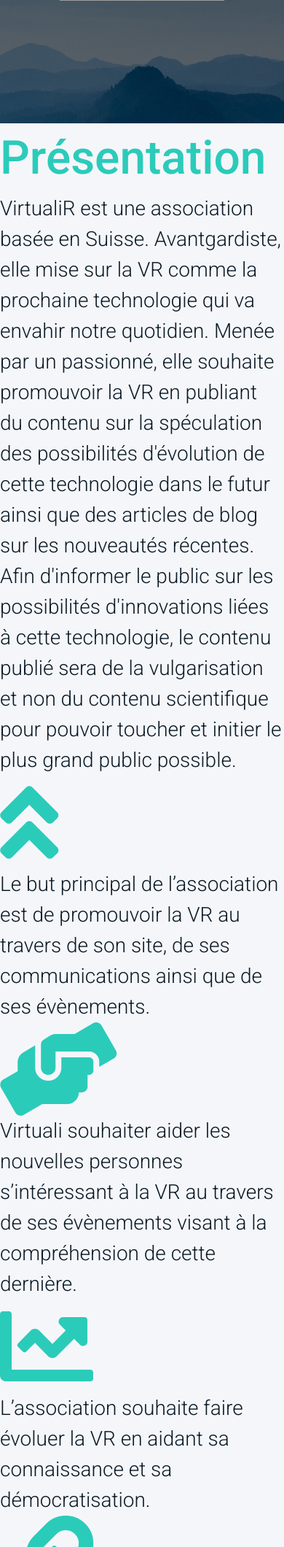
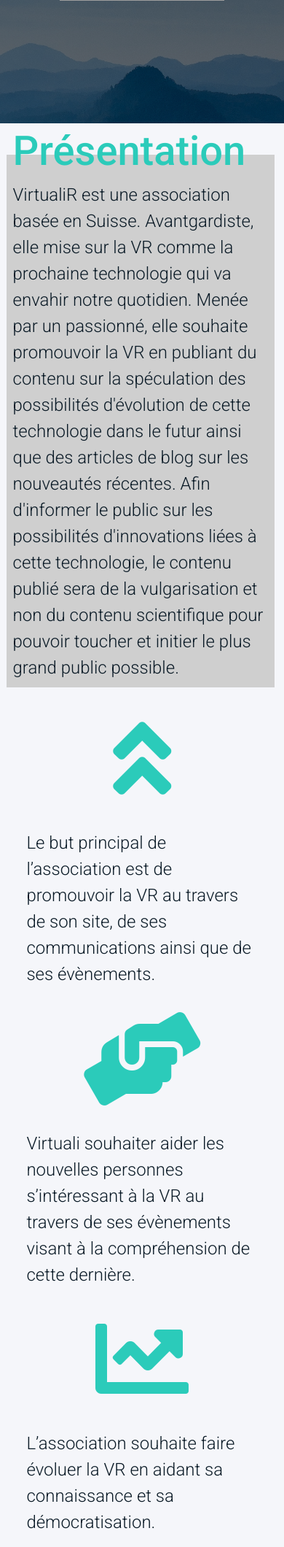
Before and after one commit to quinteirosm/tpi_mai_2019, a PHP site: page /association.php in a window 390 px wide. Shown: the part 337-2457 px from the top of the page at 73% size. Run offline with PHP 8.4, Linux system fonts and the light colour scheme; some libraries are stand-ins or nearby versions; grey boxes are pictures that could not be loaded.

Commit message:
blop responsive ok

```diff
--- a/03_Realisation/css/desktop.css
+++ b/03_Realisation/css/desktop.css
@@ -1,4 +1,5 @@
 @media screen and (min-width: 600px) {
+
   /* ------------------------------- CSS RESET ------------------------------- */
   html, body, div, span, applet, object, iframe,
   h1, h2, h3, h4, h5, h6, p, blockquote, pre,
@@ -110,7 +111,7 @@
     color: #dbdbdb;
   }
 
-  .nav{
+  .nav {
     display: none;
   }
 
@@ -150,7 +151,7 @@
   #landingPageIndex a,
   #landingPageIndex h1,
   #landingPage a,
-  #landingPage h1{
+  #landingPage h1 {
     color: #f5f6fa;
   }
 
@@ -432,6 +433,11 @@
     margin-top: -8vh;
   }
 
+  /* ------------------------------- Association - Valeurs ------------------------------- */
+  #valeurs {
+    padding: 5vh;
+  }
+
   .cont0 {
     display: flex;
     flex-direction: row;
@@ -439,11 +445,6 @@
     justify-content: flex-start;
     align-items: center;
     width: 30%;
-  }
-
-  /* ------------------------------- Association - Valeurs ------------------------------- */
-  #valeurs {
-    padding: 5vh;
   }
 
   .cont25 {
@@ -541,8 +542,8 @@
   }
 
   /* ------------------------------- Contact ------------------------------- */
-  form{
-    display:flex;
+  form {
+    display: flex;
     margin: auto;
     flex-direction: column;
     height: 100vh;
@@ -552,7 +553,7 @@
     align-items: center;
   }
 
-  .nameBox, .mailBox, .msgbox{
+  .nameBox, .mailBox, .msgbox {
     width: 40vw;
     display: flex;
     justify-content: center;
@@ -561,7 +562,7 @@
     margin: 2vh;
   }
 
-  .nom, .mail, .message{
+  .nom, .mail, .message {
     padding: 2vh;
     width: 100px;
     background-color: #45aaf2;
@@ -569,11 +570,11 @@
     color: #ffffff;
   }
 
-  .champ{
+  .champ {
     padding: 8px;
-  	border: 4px solid #45aaf2;
-  	font-weight: bold;
-  	text-decoration: none;
+    border: 4px solid #45aaf2;
+    font-weight: bold;
+    text-decoration: none;
     height: 4vh;
     width: 100%;
     background-color: rgba(255, 255, 255, .5);
--- a/03_Realisation/css/mobile.css
+++ b/03_Realisation/css/mobile.css
@@ -52,13 +52,13 @@
 
 /* ------------------------------- TEXTE ------------------------------- */
 h1 {
-  font-size: 4rem;
+  font-size: 3.5rem;
   font-weight: 500;
   color: #2BCBBA;
 }
 
 h2 {
-  font-size: 3rem;
+  font-size: 2.5rem;
   font-weight: 400;
   color: #0a1a26;
 }
@@ -66,7 +66,7 @@
 p {
   font-weight: 300;
   color: #0a1a26;
-  font-size: 1.75rem;
+  font-size: 1.5rem;
 }
 
 i {
@@ -108,7 +108,7 @@
   color: #dbdbdb;
 }
 
-.nav{
+.nav {
   display: none;
 }
 
@@ -148,7 +148,7 @@
 #landingPageIndex a,
 #landingPageIndex h1,
 #landingPage a,
-#landingPage h1{
+#landingPage h1 {
   color: #f5f6fa;
 }
 
@@ -228,7 +228,7 @@
   margin: 1vw;
 }
 
-.redirectBloc>*{
+.redirectBloc>* {
   margin: 4vw;
 }
 
@@ -251,7 +251,6 @@
 
 .blocTxt p {
   color: #f5f6fa;
-  font-size: 1.5rem;
   text-align: center;
 }
 
@@ -267,7 +266,7 @@
   min-height: 100vh;
 }
 
-assoTxt > * {
+assoTxt>* {
   margin: 5vh;
 }
 
@@ -302,16 +301,132 @@
 
 footer>p {
   color: #f5f6fa;
-    font-size: 1.5rem;
 }
 
 /* ------------------------------- VR - description ------------------------------- */
 #description {
   min-height: 40vh;
-    width: 75vw;
+  width: 90vw;
   padding: 2vh;
 }
 
-  #description>p {
-    font-size: 1.5rem;
+/* ------------------------------- VR - 2018 ------------------------------- */
+#vrEn2018 {
+  min-height: 100vh;
+  width: 90vw;
+  padding: 2vh;
+  flex-wrap: wrap;
 }
+
+/* ------------------------------- VR - 2019 ------------------------------- */
+#vrEn2019 {
+  min-height: 100vh;
+  padding: 2vh;
+}
+
+.topAlign {
+  align-items: flex-start;
+}
+
+/* ------------------------------- Blog - articles récents ------------------------------- */
+#articlesRecents {
+  min-height: 100vh;
+  align-items: baseline;
+}
+
+.article {
+  max-width: 80%;
+  margin: 4vh;
+}
+
+.article>h2 {
+  font-size: 2.5rem;
+}
+
+.article>img {
+  width: 100%;
+}
+
+.article>p {
+  overflow: hidden;
+  white-space: nowrap;
+}
+
+.articleShow {
+  top: 0;
+  position: fixed;
+  height: 100vh;
+  width: 100vw;
+  display: none;
+  z-index: 50;
+  background-color: red;
+  overflow: auto;
+  background-color: rgb(0, 0, 0);
+  background-color: rgba(0, 0, 0, 0.4);
+}
+
+.articleContent {
+  background-color: #fefefe;
+  margin: auto;
+  padding: 20px;
+  border: 1px solid #888;
+  width: 90%;
+  min-height: 80%;
+  margin-top: 5vh;
+}
+
+.close {
+  color: #0a1a26;
+  float: right;
+  font-size: 28px;
+  font-weight: bold;
+}
+
+.close:hover,
+.close:focus {
+  color: #000;
+  text-decoration: none;
+  cursor: pointer;
+}
+
+/* ------------------------------- Association - présentation ------------------------------- */
+#presentation {
+  max-width: 99vw;
+  min-height: 60vh;
+}
+
+.presentationBox {
+  background-color: #CFCFCF;
+  width: 90vw;
+  padding: 1vh;
+  margin: 1vh;
+  margin-top: 5vh;
+}
+
+.presentationBox>h1 {
+  margin-top: -6.5vh;
+}
+
+/* ------------------------------- Association - Valeurs ------------------------------- */
+#valeurs {
+  width: 90%;
+  margin: auto;
+  padding: 1vh;
+  display: flex;
+  flex-direction: row;
+  flex-wrap: wrap;
+  justify-content: center;
+  align-items: center;
+}
+
+#promouvoir, #aider, #evoluer, #connecter{
+  display: flex;
+  flex-direction: row;
+  flex-wrap: wrap;
+  justify-content: center;
+  align-items: center;
+}
+
+#promouvoir>*, #aider>*, #evoluer>*, #connecter>*{
+  margin: 2vh;
+}
```
Lines whose indentation alone changed are shown as unchanged.
